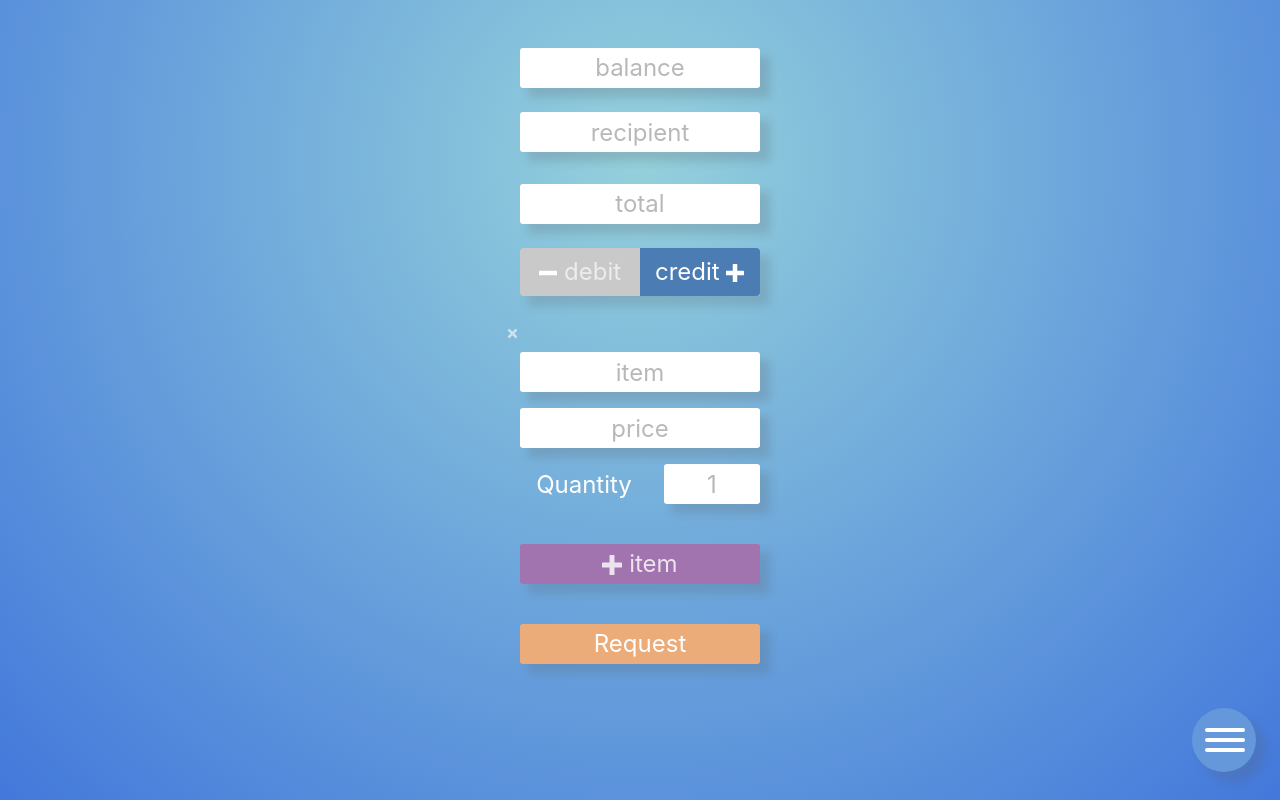
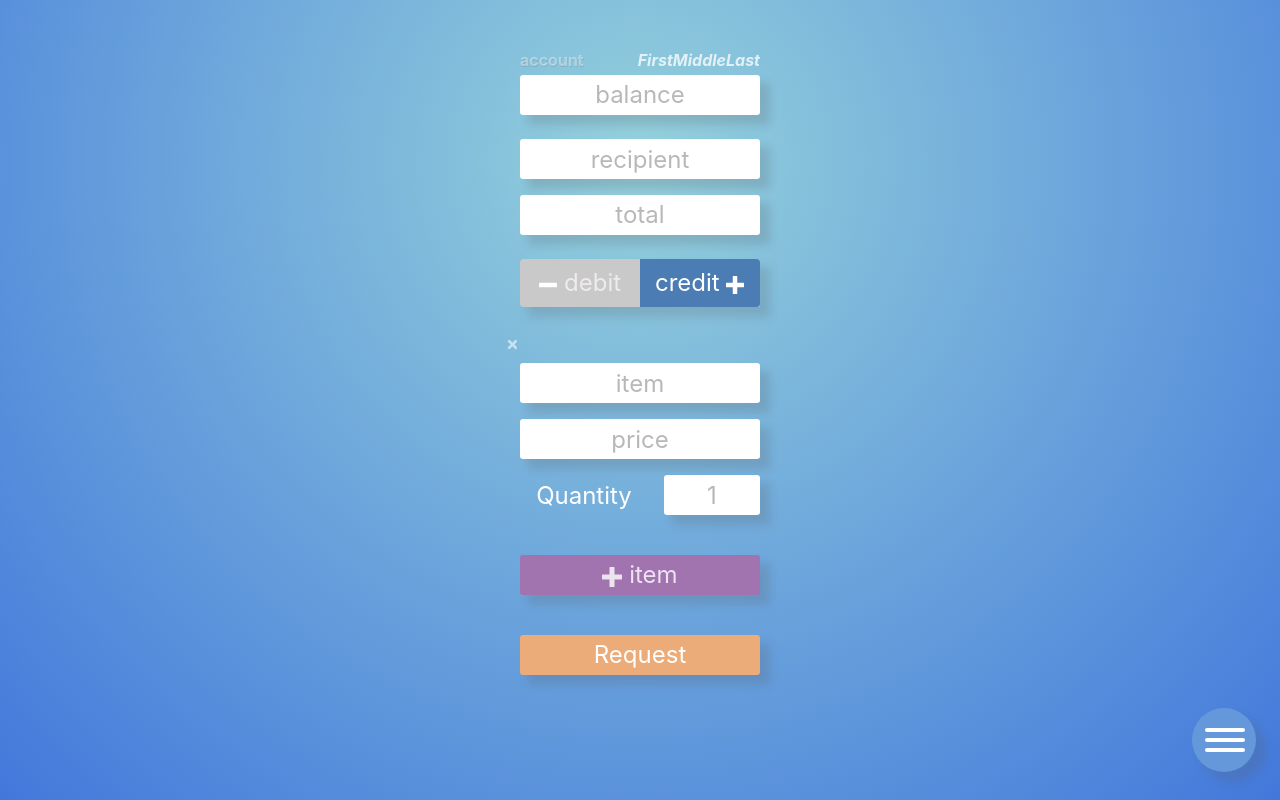
Before and after one commit to Qamar-93/mxfactorial-web, a React (Create React App) app: page /account in a window 1280 px wide. Built offline with nearby package versions, Linux system fonts and the light colour scheme; no server answers.

Commit message:
Account indicator on home screen

```diff
--- a/src/containers/HomeScreen/HomeScreen.css
+++ b/src/containers/HomeScreen/HomeScreen.css
@@ -2,15 +2,6 @@
   padding: 1.1rem 0 1rem 0;
   fill: white;
 } */
-
-.remove-icon {
-  position: relative;
-  right: 8rem;
-  bottom: 0.5rem;
-  fill: rgba(255, 255, 255, 0.575);
-  cursor: pointer;
-  padding: 0.1rem;
-}
 
 .home-screen-content {
   text-align: center;
@@ -21,12 +12,33 @@ form {
   text-align: center;
 }
 
+.account-display {
+  width: 15rem;
+  margin: 0 auto;
+  padding: 0;
+}
+
+.account-display {
+  display: flex;
+  margin-bottom: 0.2rem;
+}
+
+.account-label {
+  font-weight: bold;
+  color: rgba(255, 255, 255, 0.4);
+  text-shadow: 0.5px 0.5px rgba(92, 92, 95, 0.2);
+}
+
+.account-value {
+  font-weight: bold;
+  color: rgba(255, 255, 255, 0.76);
+  margin-left: auto;
+}
+
 .indicator-container {
   display: table;
   margin: 0 auto;
-  margin-top: 1rem;
   margin-bottom: 1.5rem;
-  /* text-align: cetner; */
 }
 
 .indicator {
@@ -73,6 +85,15 @@ button.credit-button:focus {
 button.inactive {
   background-color: rgb(202, 201, 201) !important;
   color: rgb(238, 235, 235);
+}
+
+.remove-icon {
+  position: relative;
+  right: 8rem;
+  bottom: 0.5rem;
+  fill: rgba(255, 255, 255, 0.575);
+  cursor: pointer;
+  padding: 0.1rem;
 }
 
 .add-item {
--- a/src/containers/HomeScreen/HomeScreen.js
+++ b/src/containers/HomeScreen/HomeScreen.js
@@ -197,6 +197,14 @@ class HomeScreen extends Component {
           }
         >
           {this.state.menuIsActive ? <DisableScreen /> : ''}
+          <div className="account-container">
+            <div className="account-display">
+              <div className="account-label">account</div>
+              <div className="account-value">
+                <i>{'FirstMiddleLast'}</i>
+              </div>
+            </div>
+          </div>
           <div className="indicator-container">
             <span className="indicator debitor-account-balance-display-cell">
               balance
```
Also changed, not shown: 1 other file (tests, documents, lock files or other folders).
